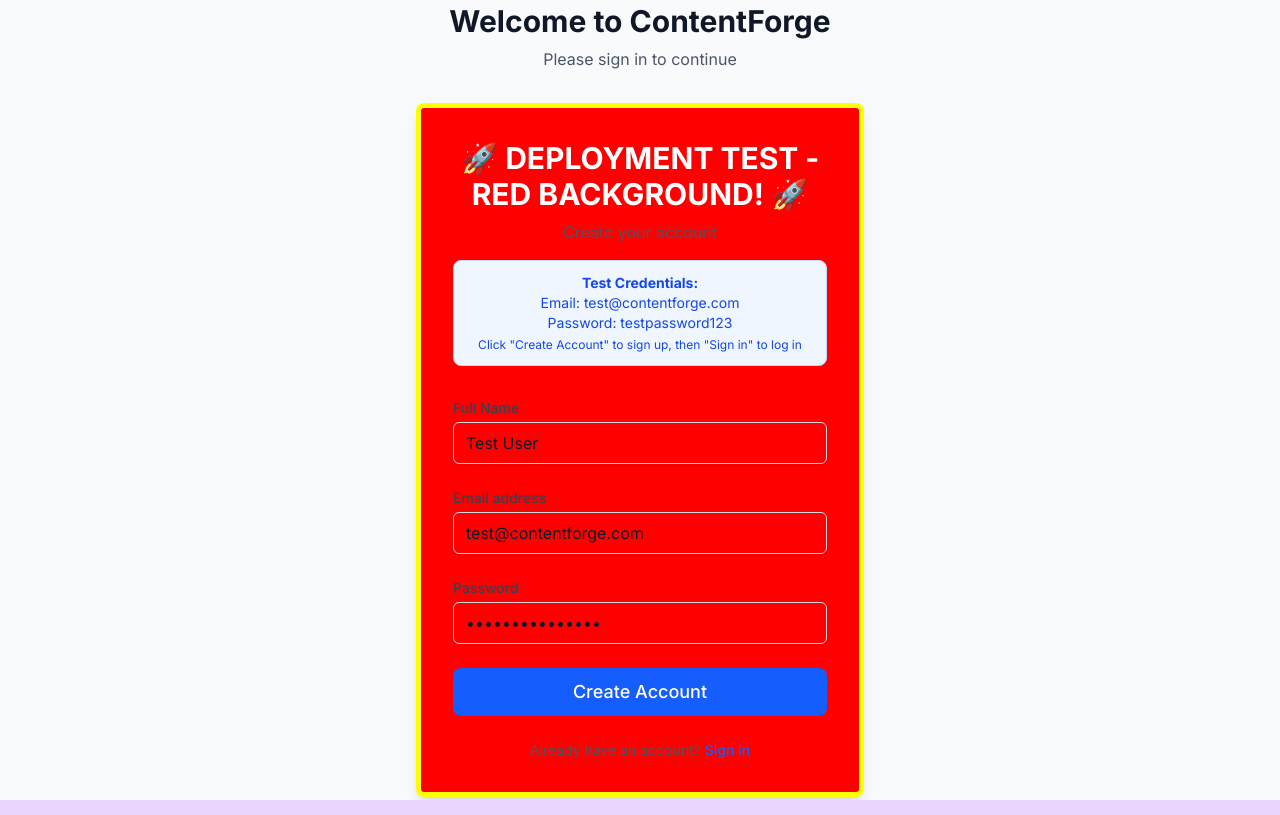
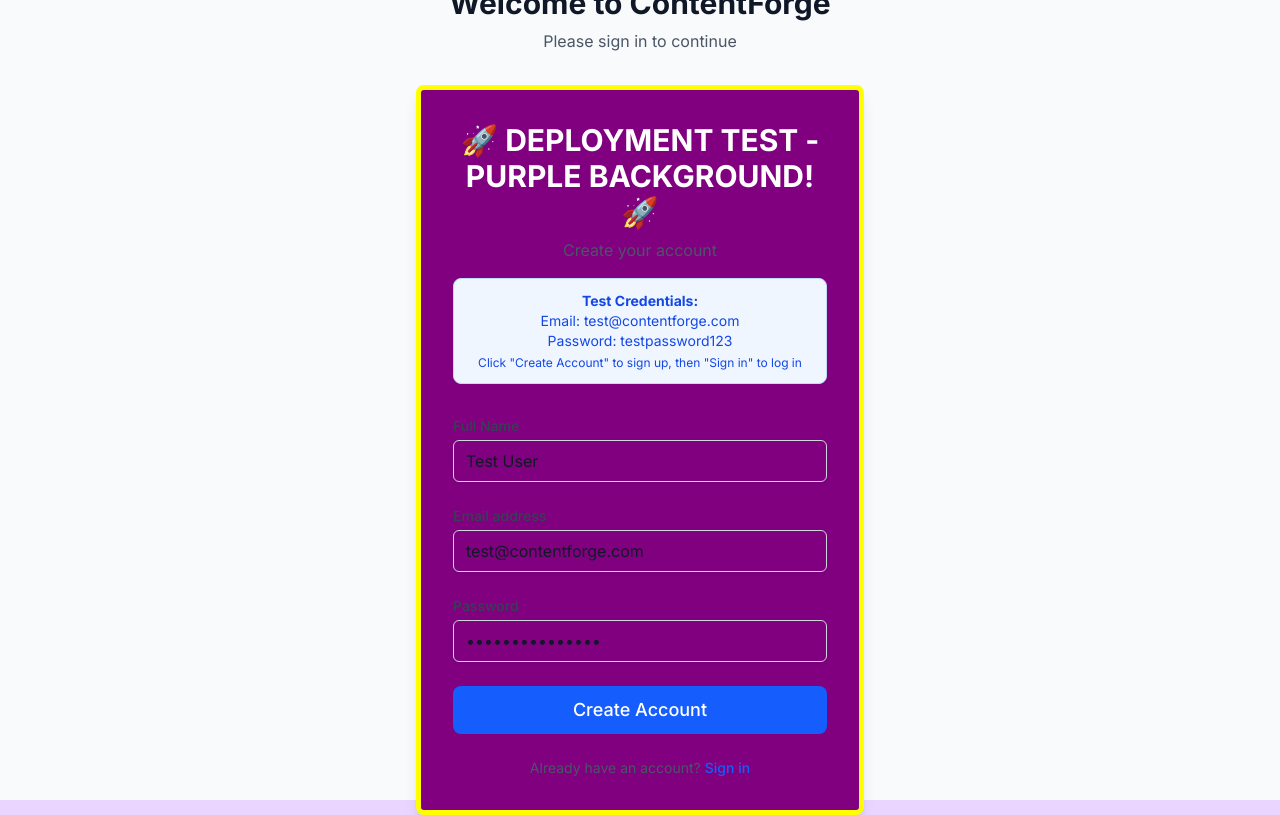
Before and after one commit to NickXrev/ContentForge, a Next.js app: page / in a window 1280 px wide. Built offline with nearby package versions, Linux system fonts and the light colour scheme; no server answers.

Commit message:
chore(ui): change login card background to purple for deploy check

```diff
--- a/src/components/auth/LoginForm.tsx
+++ b/src/components/auth/LoginForm.tsx
@@ -72,9 +72,9 @@
       animate={{ opacity: 1, y: 0 }}
       className="w-full max-w-md mx-auto"
     >
-      <div className="bg-red-500 p-8 rounded-lg shadow-lg border-4 border-yellow-400" style={{backgroundColor: 'red', border: '5px solid yellow'}}>
+      <div className="bg-purple-600 p-8 rounded-lg shadow-lg border-4 border-yellow-400" style={{backgroundColor: 'purple', border: '5px solid yellow'}}>
         <div className="text-center mb-8">
-          <h1 className="text-3xl font-bold text-white">🚀 DEPLOYMENT TEST - RED BACKGROUND! 🚀</h1>
+          <h1 className="text-3xl font-bold text-white">🚀 DEPLOYMENT TEST - PURPLE BACKGROUND! 🚀</h1>
           <p className="text-gray-600 mt-2">
             {isSignUp ? 'Create your account' : 'Sign in to your account'}
           </p>
```
